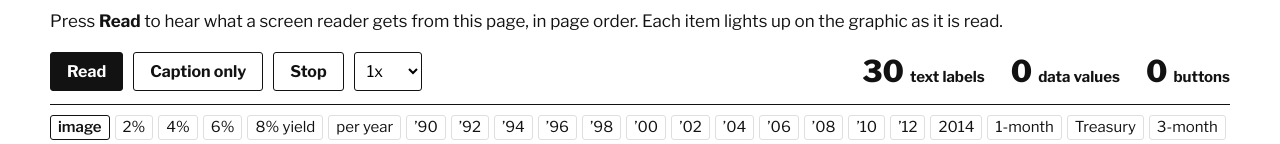
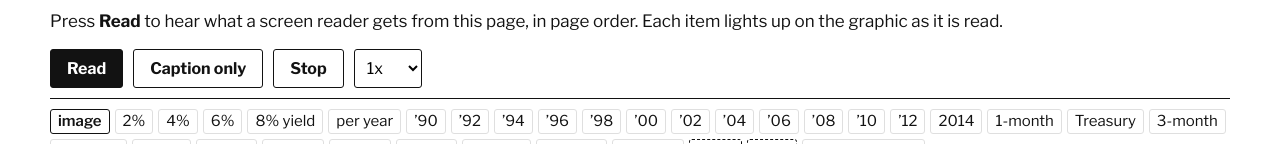
Before and after one commit to scene-the-ella/scene-the-ella.github.io, a plain HTML site: page chart-reader-demo/screen-reader.html in a window 1280 px wide. Shown: the part 345-489 px from the top of the page. Drawn offline with nearby package versions, Linux system fonts and the light colour scheme; no server answers.

Commit message:
chart-reader-demo: screen reader page no longer shows the label and value counts
Co-Authored-By: Claude Opus 5.5 <noreply@anthropic.com>

```diff
--- a/chart-reader-demo/screen-reader.html
+++ b/chart-reader-demo/screen-reader.html
@@ -16,9 +16,6 @@
   .try { max-width: 1180px; margin: 12px auto 0; font-size: 17px; }
   .controls { display: flex; gap: 10px; flex-wrap: wrap; align-items: center; margin: 14px auto 10px; max-width: 1180px; }
   .controls select { font: inherit; font-size: 16px; padding: 8px; border: 1px solid var(--ink); border-radius: var(--r); background: #fff; }
-  .count { display: flex; gap: 26px; margin-left: auto; }
-  .count div { font-size: 15px; font-weight: 700; }
-  .count b { font-size: 30px; font-weight: 800; margin-right: 6px; }
   .stream { display: flex; flex-wrap: wrap; gap: 5px; align-content: flex-start; padding: 10px 0 0; border-top: 1px solid var(--ink); }
   .tok { font-size: 15px; line-height: 1.3; padding: 2px 7px; border-radius: var(--r); border: 1px solid var(--rule); background: #fff; }
   .tok.role { font-family: var(--mono); font-weight: 600; border-color: var(--ink); }
@@ -40,7 +37,6 @@
     <button class="btn" id="stop">Stop</button>
     <label for="speed" class="sr-only">Speed</label>
     <select id="speed"><option value="1" selected>1x</option><option value="1.5">1.5x</option><option value="2">2x</option><option value="3">3x</option></select>
-    <div class="count" id="count"></div>
   </div>
   <div class="panel"><div class="stream" id="stream" aria-label="What the page exposes, in reading order"></div></div>
 </div>
@@ -64,8 +60,6 @@ function render() {
     s.className = 'tok ' + kind; s.textContent = text; s.dataset.i = i;
     stream.appendChild(s);
   });
-  const labels = items.filter(([k]) => k === 'tick').length;
-  document.getElementById('count').innerHTML = `<div><b>${labels}</b>text labels</div><div><b>0</b>data values</div><div><b>0</b>buttons</div>`;
 }
 
 // Light up what is being read, on the graphic itself
```
